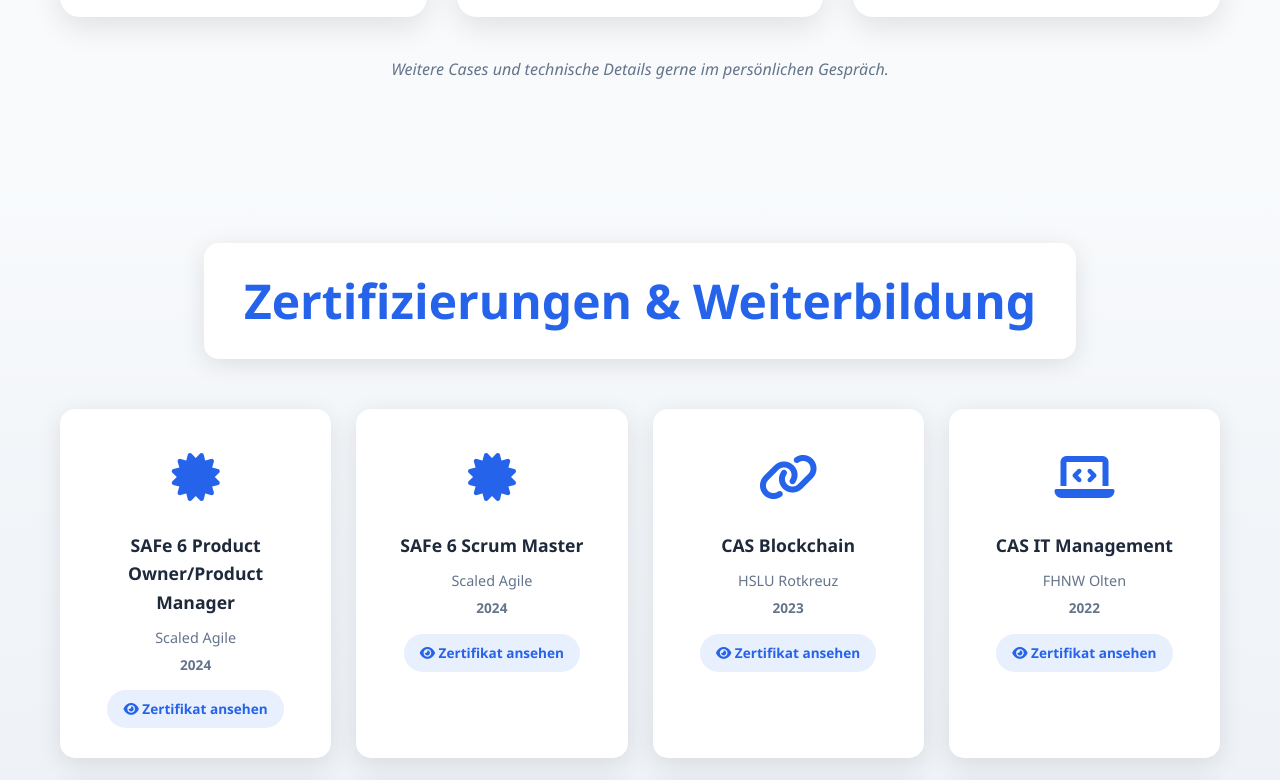
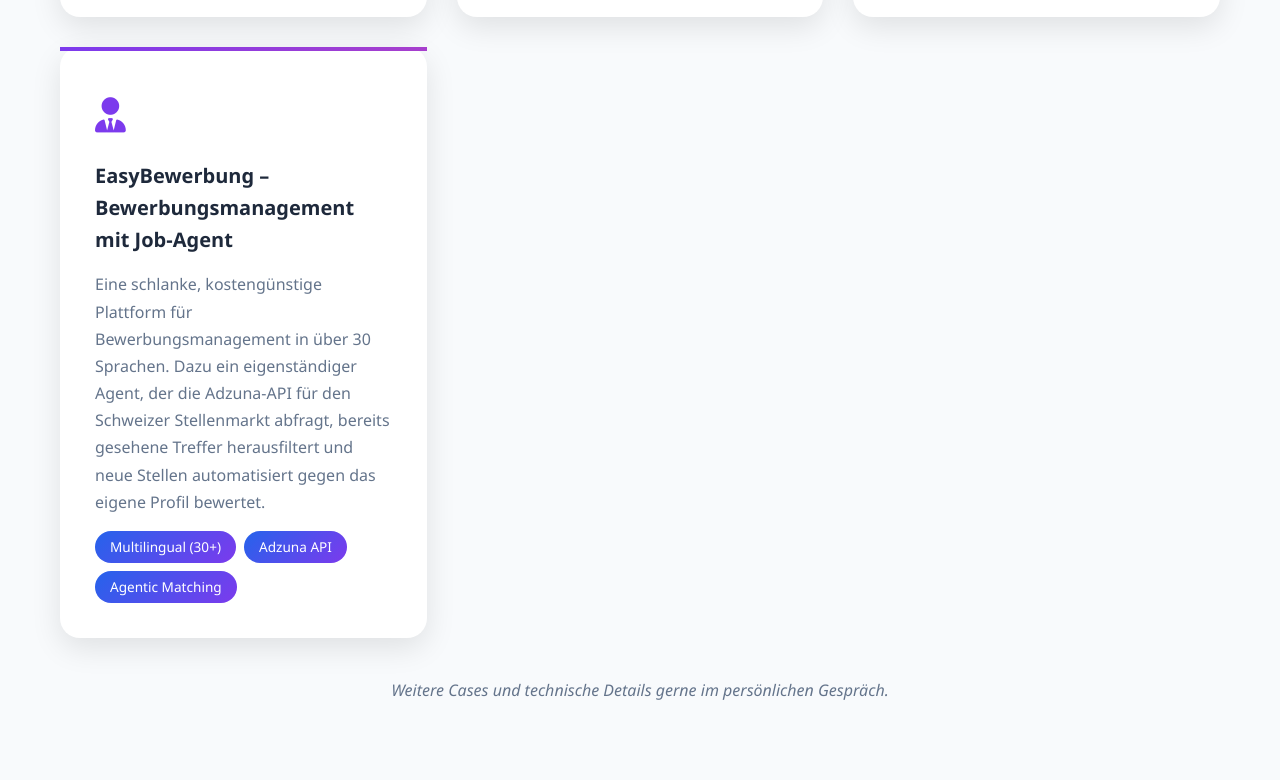
Before and after one commit to XelaG155/AlexGiss, a plain HTML site: page index-c.html in a window 1280 px wide. Shown: the part 7339-8119 px from the top of the page. Drawn offline with nearby package versions, Linux system fonts and the light colour scheme; a script that the page names is missing.

Commit message:
Add EasyBewerbung case study (#5)
Multilingual (30+) application management platform paired with an
agentic Adzuna job-search matcher for the Swiss market.

Co-authored-by: XelaG155 <alex@example.com>

```diff
--- a/index-c.html
+++ b/index-c.html
@@ -356,6 +356,16 @@
                         <span class="tag">Contradiction Resolution</span>
                     </div>
                 </div>
+                <div class="case-study-card">
+                    <div class="case-study-icon"><i class="fas fa-user-tie"></i></div>
+                    <h3 data-de="EasyBewerbung – Bewerbungsmanagement mit Job-Agent" data-en="EasyBewerbung – Application Management with Job Agent" data-fr="EasyBewerbung – Gestion des candidatures avec agent d'emploi" data-es="EasyBewerbung – Gestión de candidaturas con agente de empleo">EasyBewerbung – Bewerbungsmanagement mit Job-Agent</h3>
+                    <p data-de="Eine schlanke, kostengünstige Plattform für Bewerbungsmanagement in über 30 Sprachen. Dazu ein eigenständiger Agent, der die Adzuna-API für den Schweizer Stellenmarkt abfragt, bereits gesehene Treffer herausfiltert und neue Stellen automatisiert gegen das eigene Profil bewertet." data-en="A lean, affordable platform for managing job applications in 30+ languages. Paired with a standalone agent that queries the Adzuna API for the Swiss job market, filters out already-seen listings, and automatically rates new postings against your own profile." data-fr="Une plateforme simple et abordable pour gérer les candidatures en plus de 30 langues. Associée à un agent autonome qui interroge l'API Adzuna pour le marché de l'emploi suisse, filtre les offres déjà vues et évalue automatiquement les nouvelles annonces par rapport à son propre profil." data-es="Una plataforma simple y económica para gestionar candidaturas en más de 30 idiomas. Combinada con un agente independiente que consulta la API de Adzuna para el mercado laboral suizo, filtra las ofertas ya vistas y evalúa automáticamente las nuevas vacantes según el propio perfil.">Eine schlanke, kostengünstige Plattform für Bewerbungsmanagement in über 30 Sprachen. Dazu ein eigenständiger Agent, der die Adzuna-API für den Schweizer Stellenmarkt abfragt, bereits gesehene Treffer herausfiltert und neue Stellen automatisiert gegen das eigene Profil bewertet.</p>
+                    <div class="tags">
+                        <span class="tag">Multilingual (30+)</span>
+                        <span class="tag">Adzuna API</span>
+                        <span class="tag">Agentic Matching</span>
+                    </div>
+                </div>
             </div>
             <p class="case-study-note" data-de="Weitere Cases und technische Details gerne im persönlichen Gespräch." data-en="More case studies and technical details available on request in a personal conversation." data-fr="D'autres cas et détails techniques volontiers lors d'un entretien personnel." data-es="Más casos y detalles técnicos con gusto en una conversación personal.">Weitere Cases und technische Details gerne im persönlichen Gespräch.</p>
         </div>
```
Also changed, not shown: index.html (+10 -0 lines).
